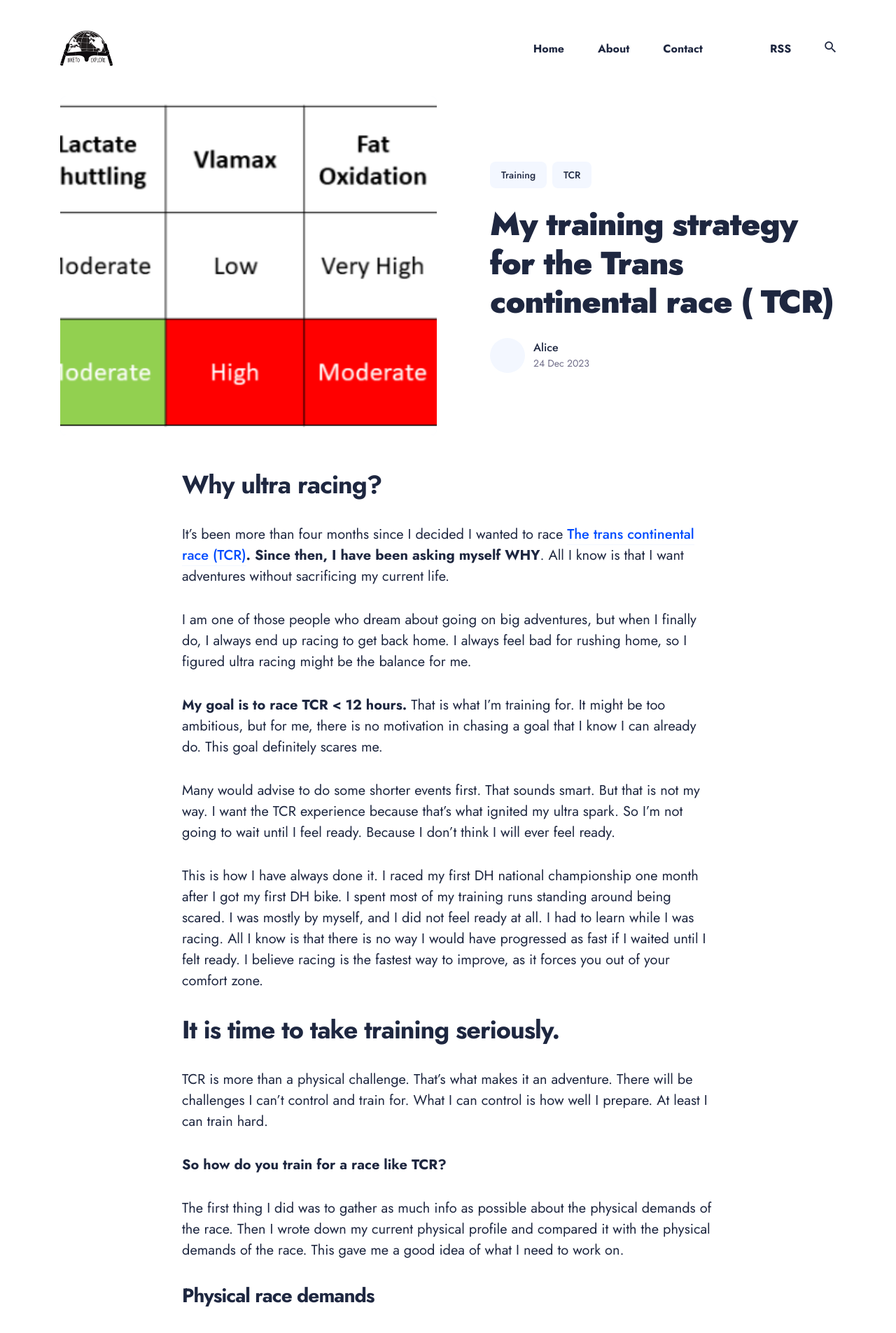
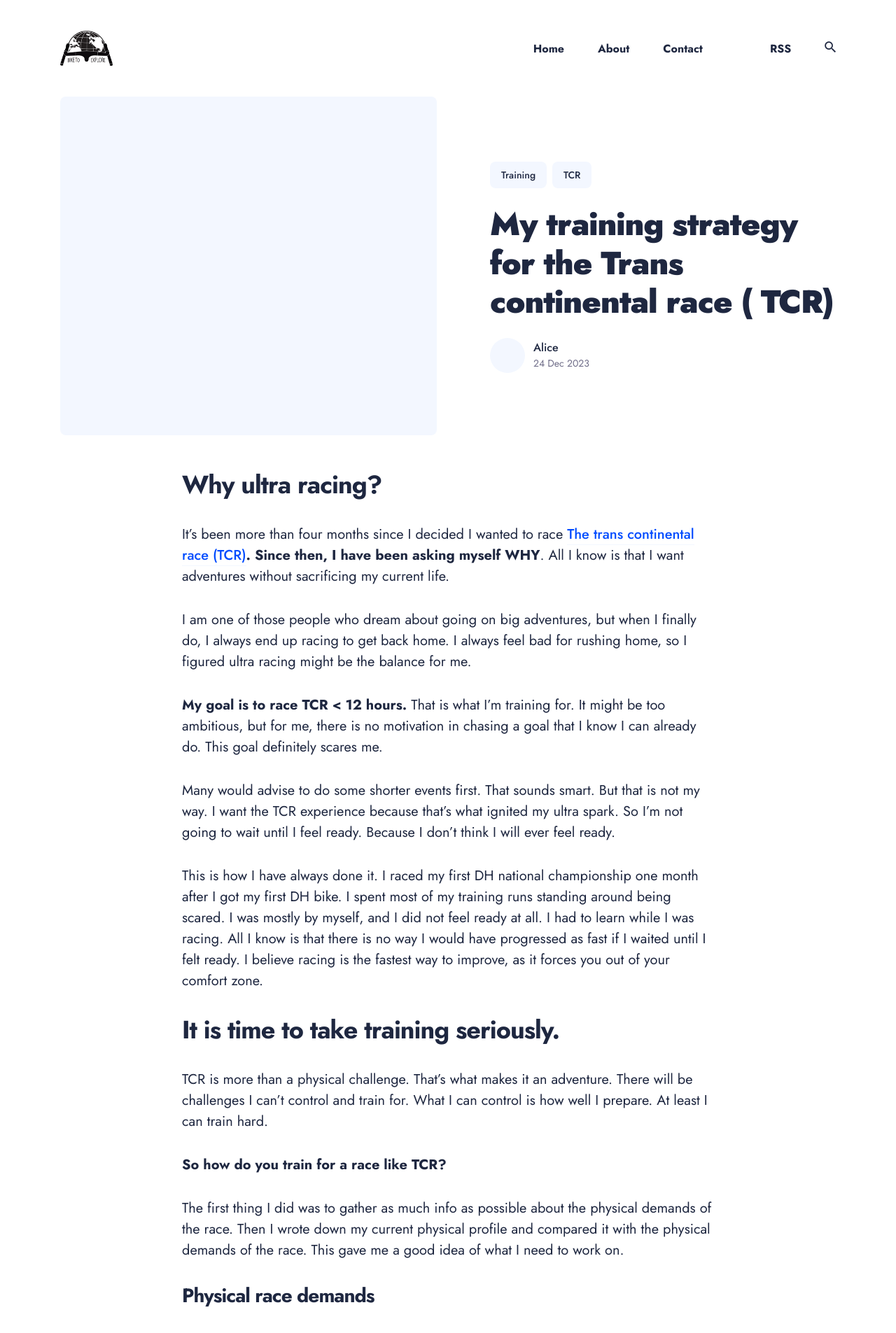
Before and after one commit to BikeToExplore/web, a Jekyll site: the page built from _posts/2023-12-19-endretnavn.md, in a window 1280 px wide. Shown: the top 1905 px of the page at 70% size. Built offline with Jekyll 4.4.1, drawn with Linux system fonts in a browser that asks for light colours; nearby versions of some CDN libraries.

Commit message:
Update 2023-12-19-endretnavn.md

```diff
--- a/_posts/2023-12-19-endretnavn.md
+++ b/_posts/2023-12-19-endretnavn.md
@@ -3,7 +3,7 @@ layout: post
 title:   My training strategy for the Trans continental race ( TCR)
 description: Description of things
 date:   2023-12-24 15:01:35 +0300
-image:  '\images\post1\tcrdemands.PNG'
+image:  ''
 tags:   [Training, TCR]
 ---
 
```
